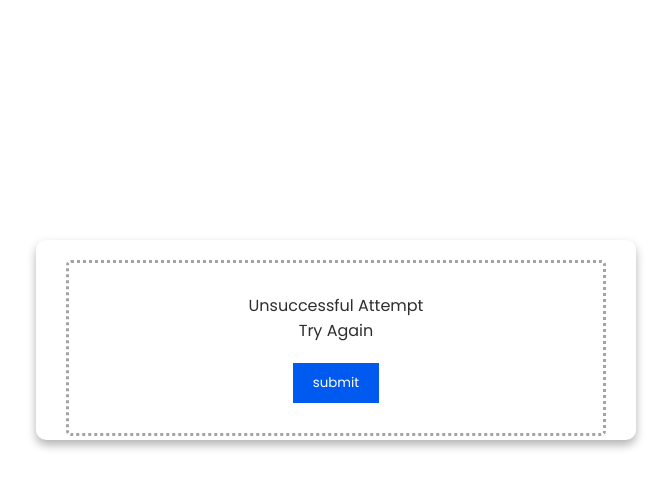
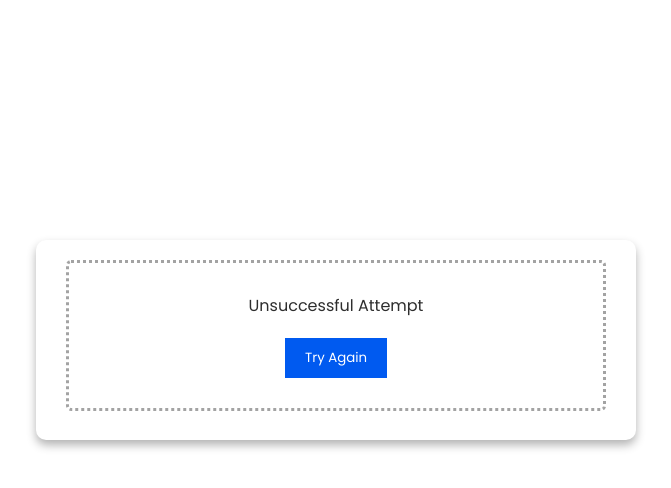
Before and after one commit to poojasree06/SE_Tool, a Flask app: template webapp/templates/unsuccessful.html in a window 1280 px wide. Shown: the top 488 px of the page, without its empty margins (348-1019 px from the left). Run offline with Flask 2, Linux system fonts and the light colour scheme; the template is opened without the code that fills it, so the values that code supplies are empty.

Commit message:
minor change

```diff
--- a/webapp/templates/unsuccessful.html
+++ b/webapp/templates/unsuccessful.html
@@ -19,13 +19,9 @@
                         <h4>Unsuccessful Attempt</h4>
 
                     </header>
-                    <header>
-
-                        <h4>Try Again</h4>
-                    </header>
                     <div id="file-upload-filename"></div>
                     <!-- <input class="unsuccessful-btn" type="submit" onclick()="/home.html"/> -->
-                    <button class="unsuccessful-btn" onclick="window.location.href = '/';">submit</button>
+                    <button class="unsuccessful-btn" onclick="window.location.href = '/';">Try Again</button>
 
 
                 </div>
```
